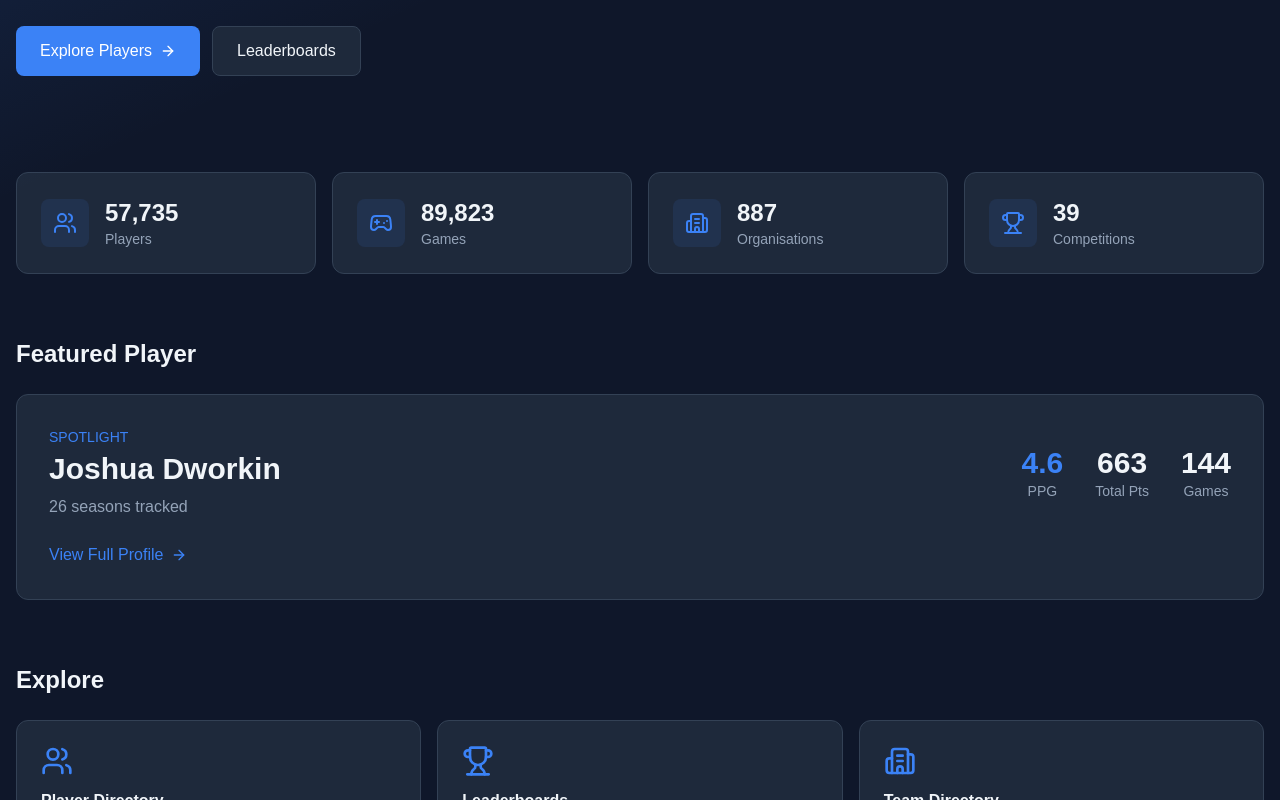
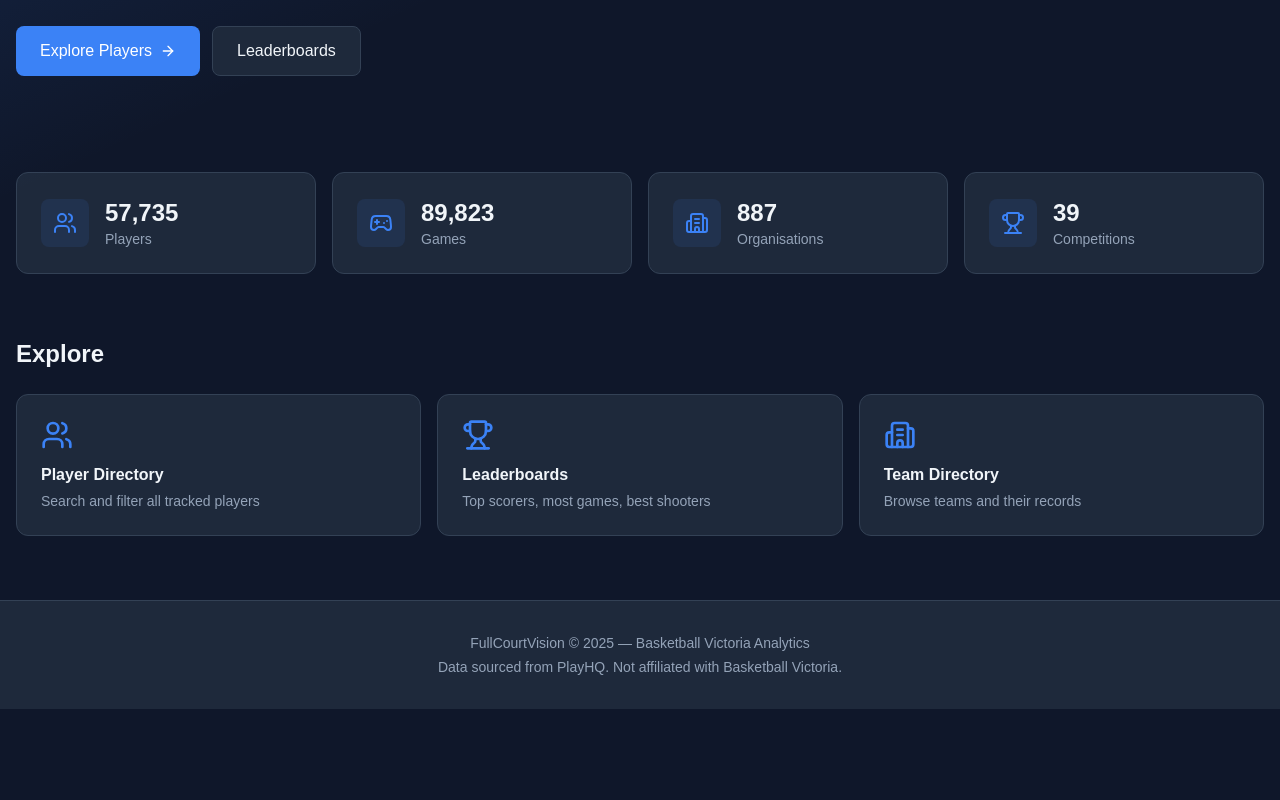
Before and after one commit to LittleBennos/FullCourtVision, a Next.js app in the folder web/: page / in a window 1280 px wide. Shown: the part 451-1251 px from the top of the page. After the commit the page ends 1160 px from the top, so only its background shows below. Built offline with nearby package versions, Linux system fonts and the light colour scheme.

Commit message:
remove featured player section from homepage

```diff
--- a/web/src/app/page.tsx
+++ b/web/src/app/page.tsx
@@ -1,15 +1,10 @@
 import Link from "next/link";
 import { Users, Gamepad2, Building2, Trophy, ArrowRight, TrendingUp } from "lucide-react";
 import { StatCard } from "@/components/stat-card";
-import { getStats, getFeaturedPlayer } from "@/lib/data";
+import { getStats } from "@/lib/data";
 
 export default function Home() {
   const stats = getStats();
-  const featured = getFeaturedPlayer();
-  const fp = featured.player;
-  const totalGames = featured.stats.reduce((s, st) => s + (st.games_played || 0), 0);
-  const totalPoints = featured.stats.reduce((s, st) => s + (st.total_points || 0), 0);
-  const ppg = totalGames > 0 ? (totalPoints / totalGames).toFixed(1) : "0";
 
   return (
     <div>
@@ -60,44 +55,6 @@ export default function Home() {
         </div>
       </section>
 
-      {/* Featured Player */}
-      <section className="max-w-7xl mx-auto px-4 mb-16">
-        <h2 className="text-2xl font-bold mb-6">Featured Player</h2>
-        <div className="bg-card rounded-xl border border-border p-6 md:p-8">
-          <div className="flex flex-col md:flex-row md:items-center justify-between gap-6">
-            <div>
-              <p className="text-sm text-accent font-medium mb-1">SPOTLIGHT</p>
-              <h3 className="text-3xl font-bold mb-2">{fp.first_name} {fp.last_name}</h3>
-              <p className="text-muted-foreground">
-                {featured.stats.length} season{featured.stats.length !== 1 ? "s" : ""} tracked
-              </p>
-            </div>
-            <div className="flex gap-8">
-              <div className="text-center">
-                <p className="text-3xl font-bold text-accent">{ppg}</p>
-                <p className="text-sm text-muted-foreground">PPG</p>
-              </div>
-              <div className="text-center">
-                <p className="text-3xl font-bold">{totalPoints}</p>
-                <p className="text-sm text-muted-foreground">Total Pts</p>
-              </div>
-              <div className="text-center">
-                <p className="text-3xl font-bold">{totalGames}</p>
-                <p className="text-sm text-muted-foreground">Games</p>
-              </div>
-            </div>
-          </div>
-          <div className="mt-6">
-            <Link
-              href={`/players/${fp.id}`}
-              className="inline-flex items-center gap-2 text-accent hover:underline font-medium"
-            >
-              View Full Profile <ArrowRight className="w-4 h-4" />
-            </Link>
-          </div>
-        </div>
-      </section>
-
       {/* Quick Links */}
       <section className="max-w-7xl mx-auto px-4 mb-16">
         <h2 className="text-2xl font-bold mb-6">Explore</h2>
```
